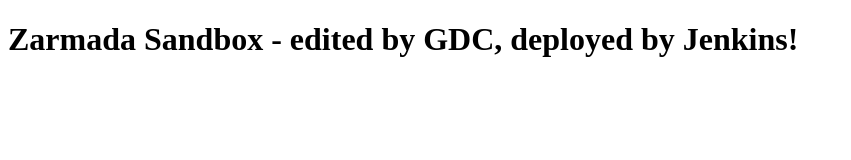
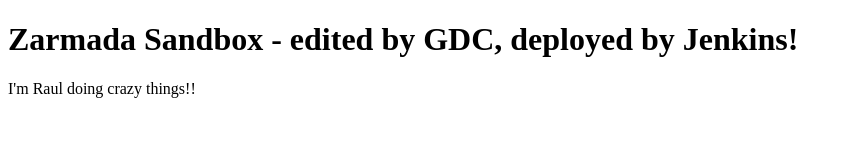
Before and after one commit to JonoLind/zarmada-sandbox, a plain HTML site: page src/main/webapp/index.html in a window 1280 px wide. Shown: the whole page, without its empty margins (0-851 px from the left). Drawn offline with Linux system fonts and the light colour scheme.

Commit message:
Raul's first commit

```diff
--- a/src/main/webapp/index.html
+++ b/src/main/webapp/index.html
@@ -6,5 +6,6 @@
 </head>
 <body>
     <h1>Zarmada Sandbox - edited by GDC, deployed by Jenkins!</h1>
+    <p>I'm Raul doing crazy things!!</p>
 </body>
 </html>
```
